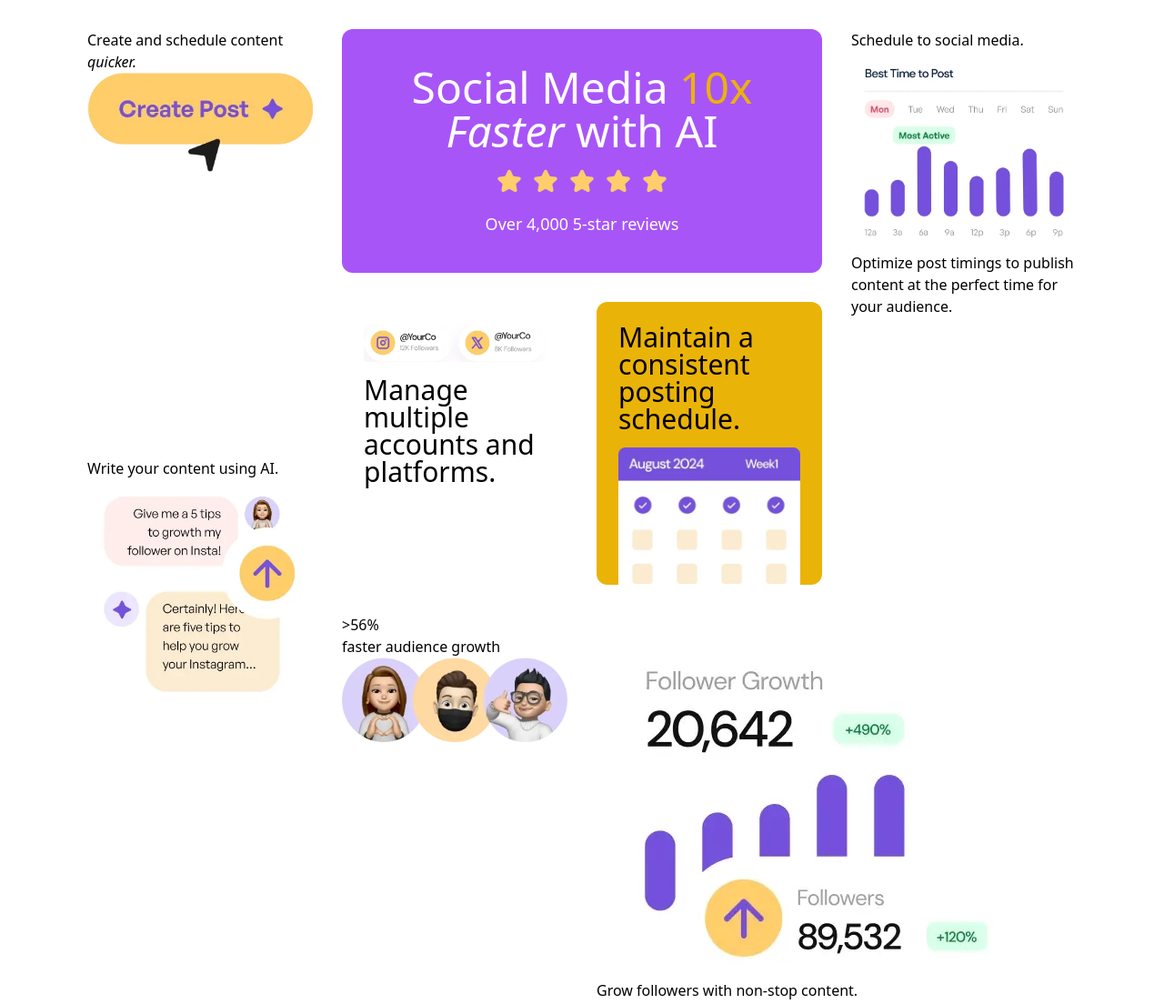
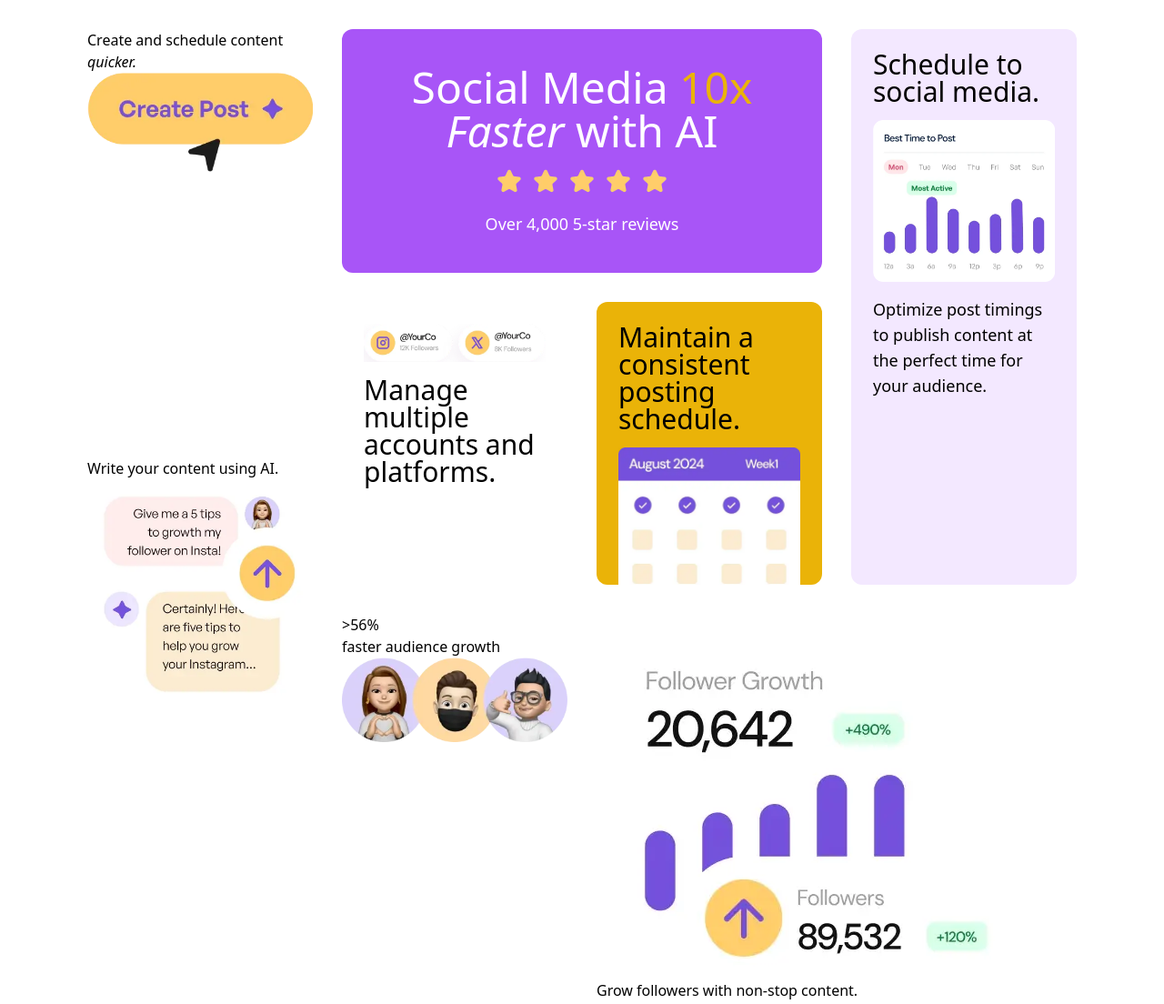
Before and after one commit to mrg-repo/SBA3-Design-Development, a plain HTML site: page index.html in a window 1280 px wide. Shown: the whole page at 91% size. Drawn offline with nearby package versions, Linux system fonts and the light colour scheme.

Commit message:
Schedule Tile Styling

```diff
--- a/index.html
+++ b/index.html
@@ -49,10 +49,10 @@
         alt="Calendar with days checked off">
     </article>
 
-    <article class="schedule-tile">
-      <h2>Schedule to social media.</h2>
+    <article class="schedule-tile bg-purple-100 rounded-xl p-6 flex flex-col gap-4 text-center xl:text-left">
+      <h2 class="text-3xl font-medium leading-none">Schedule to social media.</h2>
       <img src="./assets/images/illustration-schedule-posts.webp" alt="Best time to post chart">
-      <p>Optimize post timings to publish content at the perfect time for your audience.</p>
+      <p class="text-lg">Optimize post timings to publish content at the perfect time for your audience.</p>
     </article>
 
     <article class="grow-tile">
```
